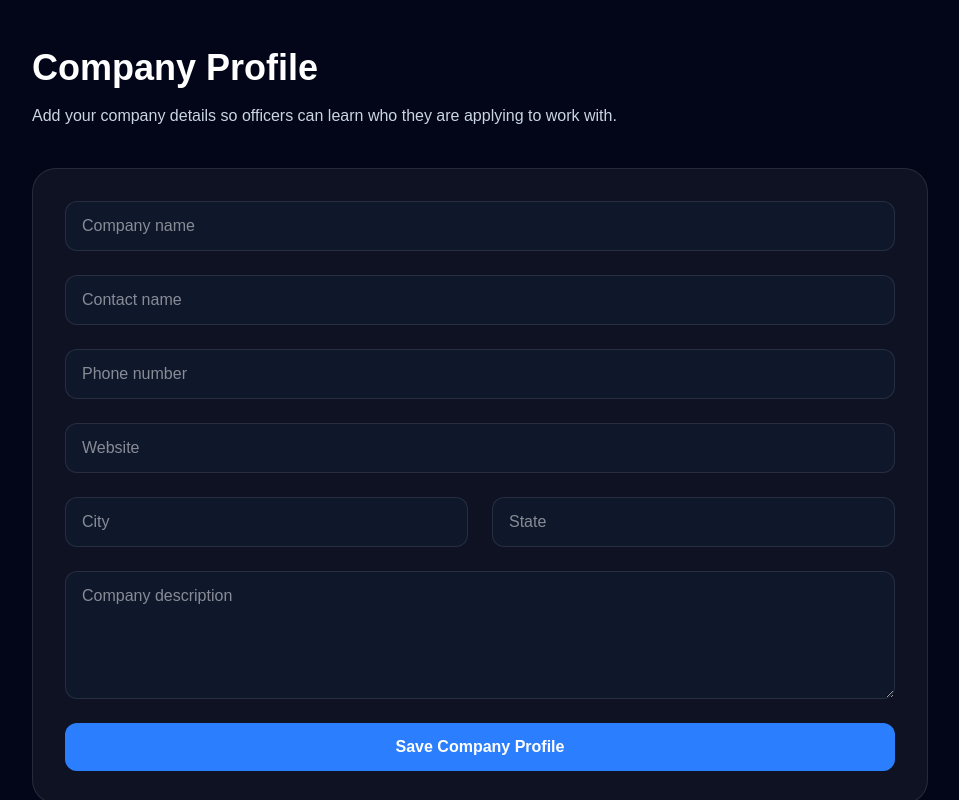
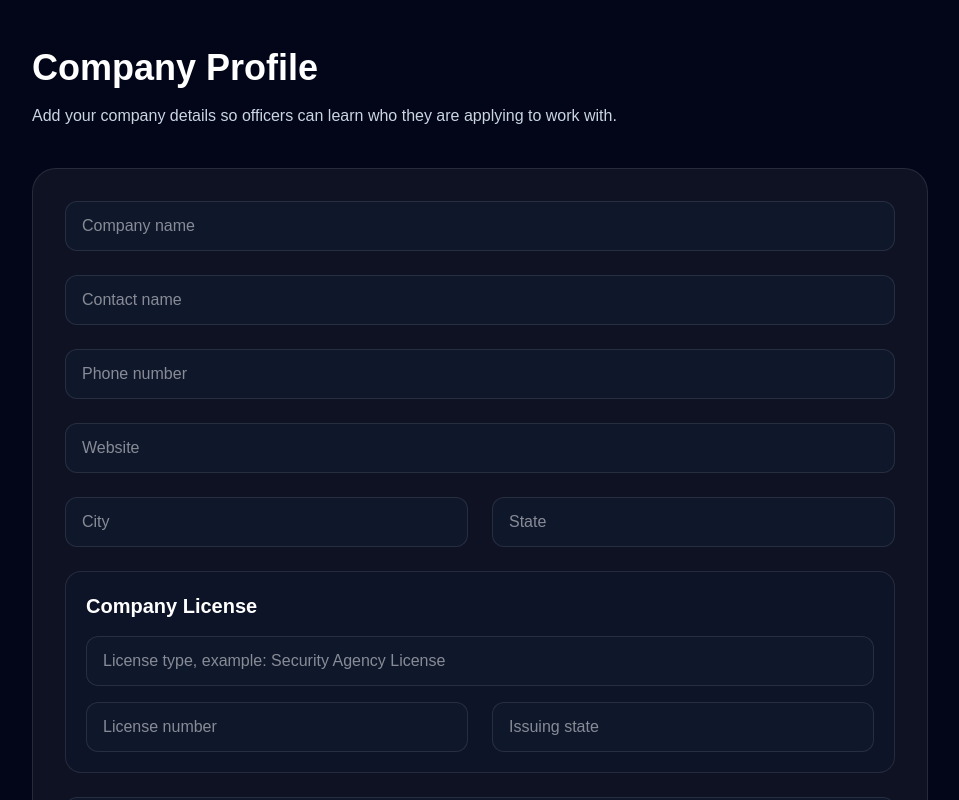
Before and after one commit to raumontalvo/flexofficers.com, a Next.js app: page /company/profile in a window 1280 px wide. Shown: the top 800 px of the page, without its empty margins (160-1119 px from the left). Built offline with nearby package versions, Linux system fonts and the light colour scheme; no server answers.

Commit message:
Add company state license fields

```diff
--- a/app/api/company/profile/route.ts
+++ b/app/api/company/profile/route.ts
@@ -45,6 +45,9 @@ export async function POST(req: Request) {
       city: data.city,
       state: data.state,
       description: data.description,
+      licenseType: data.licenseType,
+      licenseNumber: data.licenseNumber,
+      licenseState: data.licenseState,
     },
     create: {
       userId: user.id,
@@ -55,6 +58,9 @@ export async function POST(req: Request) {
       city: data.city,
       state: data.state,
       description: data.description,
+      licenseType: data.licenseType,
+      licenseNumber: data.licenseNumber,
+      licenseState: data.licenseState,
     },
   });
 
--- a/app/company/profile/CompanyProfileForm.tsx
+++ b/app/company/profile/CompanyProfileForm.tsx
@@ -11,6 +11,9 @@ type CompanyProfileFormProps = {
     city: string;
     state: string;
     description: string;
+    licenseType: string;
+    licenseNumber: string;
+    licenseState: string;
   };
 };
 
@@ -41,18 +44,14 @@ export default function CompanyProfileForm({
     <form onSubmit={handleSubmit} className="grid gap-6">
       <input
         value={form.companyName}
-        onChange={(e) =>
-          setForm({ ...form, companyName: e.target.value })
-        }
+        onChange={(e) => setForm({ ...form, companyName: e.target.value })}
         className="rounded-xl border border-white/10 bg-slate-900 px-4 py-3 text-white"
         placeholder="Company name"
       />
 
       <input
         value={form.contactName}
-        onChange={(e) =>
-          setForm({ ...form, contactName: e.target.value })
-        }
+        onChange={(e) => setForm({ ...form, contactName: e.target.value })}
         className="rounded-xl border border-white/10 bg-slate-900 px-4 py-3 text-white"
         placeholder="Contact name"
       />
@@ -87,11 +86,40 @@ export default function CompanyProfileForm({
         />
       </div>
 
+      <div className="grid gap-4 rounded-2xl border border-white/10 bg-slate-900/60 p-5">
+        <h2 className="text-xl font-semibold">Company License</h2>
+
+        <input
+          value={form.licenseType}
+          onChange={(e) => setForm({ ...form, licenseType: e.target.value })}
+          className="rounded-xl border border-white/10 bg-slate-900 px-4 py-3 text-white"
+          placeholder="License type, example: Security Agency License"
+        />
+
+        <div className="grid gap-6 md:grid-cols-2">
+          <input
+            value={form.licenseNumber}
+            onChange={(e) =>
+              setForm({ ...form, licenseNumber: e.target.value })
+            }
+            className="rounded-xl border border-white/10 bg-slate-900 px-4 py-3 text-white"
+            placeholder="License number"
+          />
+
+          <input
+            value={form.licenseState}
+            onChange={(e) =>
+              setForm({ ...form, licenseState: e.target.value })
+            }
+            className="rounded-xl border border-white/10 bg-slate-900 px-4 py-3 text-white"
+            placeholder="Issuing state"
+          />
+        </div>
+      </div>
+
       <textarea
         value={form.description}
-        onChange={(e) =>
-          setForm({ ...form, description: e.target.value })
-        }
+        onChange={(e) => setForm({ ...form, description: e.target.value })}
         className="min-h-32 rounded-xl border border-white/10 bg-slate-900 px-4 py-3 text-white"
         placeholder="Company description"
       />
--- a/app/company/profile/page.tsx
+++ b/app/company/profile/page.tsx
@@ -25,6 +25,9 @@ export default async function CompanyProfilePage() {
     city: company?.city ?? "",
     state: company?.state ?? "",
     description: company?.description ?? "",
+    licenseType: company?.licenseType ?? "",
+    licenseNumber: company?.licenseNumber ?? "",
+    licenseState: company?.licenseState ?? "",
   };
 
   return (
```
Also changed, not shown: 1 other file (tests, documents, lock files or other folders).
